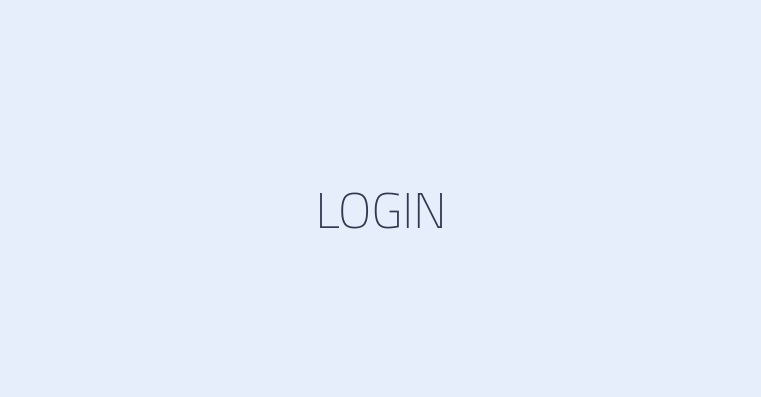
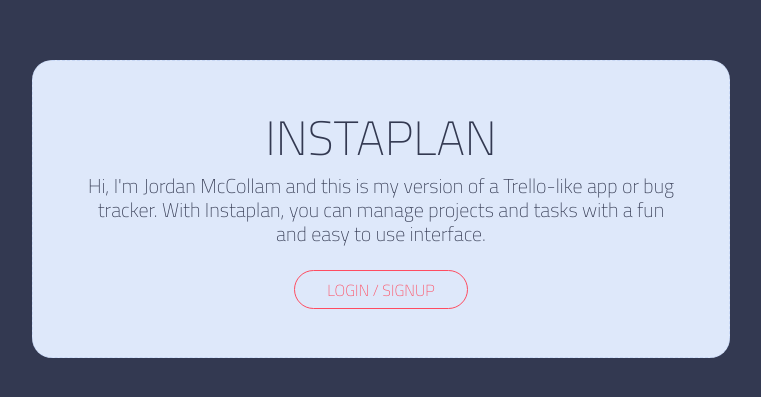
Before and after one commit to jordanmccollam/instaplan, a React (Create React App) app in the folder client/: page / in a window 1280 px wide. Shown: the part 191-588 px from the top of the page, without its empty margins (259-1020 px from the left). Built offline with nearby package versions, Linux system fonts and the light colour scheme; no server answers.

Commit message:
Made very basic login page

```diff
--- a/client/src/App.js
+++ b/client/src/App.js
@@ -85,13 +85,7 @@ function App() {
             ) : (
               // LOGGED OUT CONTENT
               <>
-                <Container >
-                  <Row>
-                    <Col className="center">
-                      <Comp.Button onClick={loginWithRedirect} size="lg" ><div style={{fontSize: 50}}>LOGIN</div></Comp.Button>
-                    </Col>
-                  </Row>
-                </Container>
+                <Screens.Landing login={loginWithRedirect} />
               </>
               // ------------------
             )}
--- a/client/src/App.scss
+++ b/client/src/App.scss
@@ -22,3 +22,4 @@
 @import "./screens/Home/home.scss";
 @import "./screens/Projects/projects.scss";
 @import "./screens/Project/project.scss";
+@import "./screens/Landing/landing.scss";
--- /dev/null
+++ b/client/src/screens/Landing/Landing.js
@@ -0,0 +1,41 @@
+import React, { useState, useEffect } from "react";
+import PropTypes from 'prop-types'
+import classnames from "classnames"
+import { Container, Row, Col } from 'react-bootstrap'
+import { Card, Button } from '../../components';
+
+import './_landing.scss';
+
+const logger = "Landing:: ";
+
+const Landing = (props) => {
+  let classes = {
+		[`landing`]: true
+	};
+
+  return (
+    <Container fluid className={`${props.className} ${classnames(classes)} full center`}>
+      <Row>
+        <Col className="center">
+          <Card kind="light" className="text-center p-5">
+            <h1 className="title">INSTAPLAN</h1>
+            <h5 className="subtitle">Hi, I'm Jordan McCollam and this is my version of a Trello-like app or bug tracker. With Instaplan, you can manage projects and tasks with a fun and easy to use interface.</h5>
+            <Button onClick={props.login} size="md" kind="danger" className="mx-auto mt-4" >LOGIN / SIGNUP</Button>
+          </Card>
+        </Col>
+      </Row>
+    </Container>
+  )
+}
+
+Landing.propTypes = {
+  className: PropTypes.string,
+  login: PropTypes.func
+}
+
+Landing.defaultProps = {
+  className: "",
+  login: () => console.log(logger + 'login')
+}
+
+export default Landing;
--- /dev/null
+++ b/client/src/screens/Landing/_landing.scss
@@ -0,0 +1,12 @@
+@import "../../sass/variables";
+
+.landing {
+    background-color: $dark;
+
+    .title {
+        font-size: 3em;
+    }
+    .subtitle {
+        max-width: 30em;
+    }
+}
--- a/client/src/screens/index.js
+++ b/client/src/screens/index.js
@@ -1,9 +1,11 @@
+import Landing from "./Landing/Landing";
 import Project from "./Project/Project";
 import Projects from "./Projects/Projects";
 import Home from "./Home/Home";
 
 
 export {
+  Landing,
   Project,
   Projects,
   Home,
```
Also changed, not shown: 1 other file (tests, documents, lock files or other folders).
